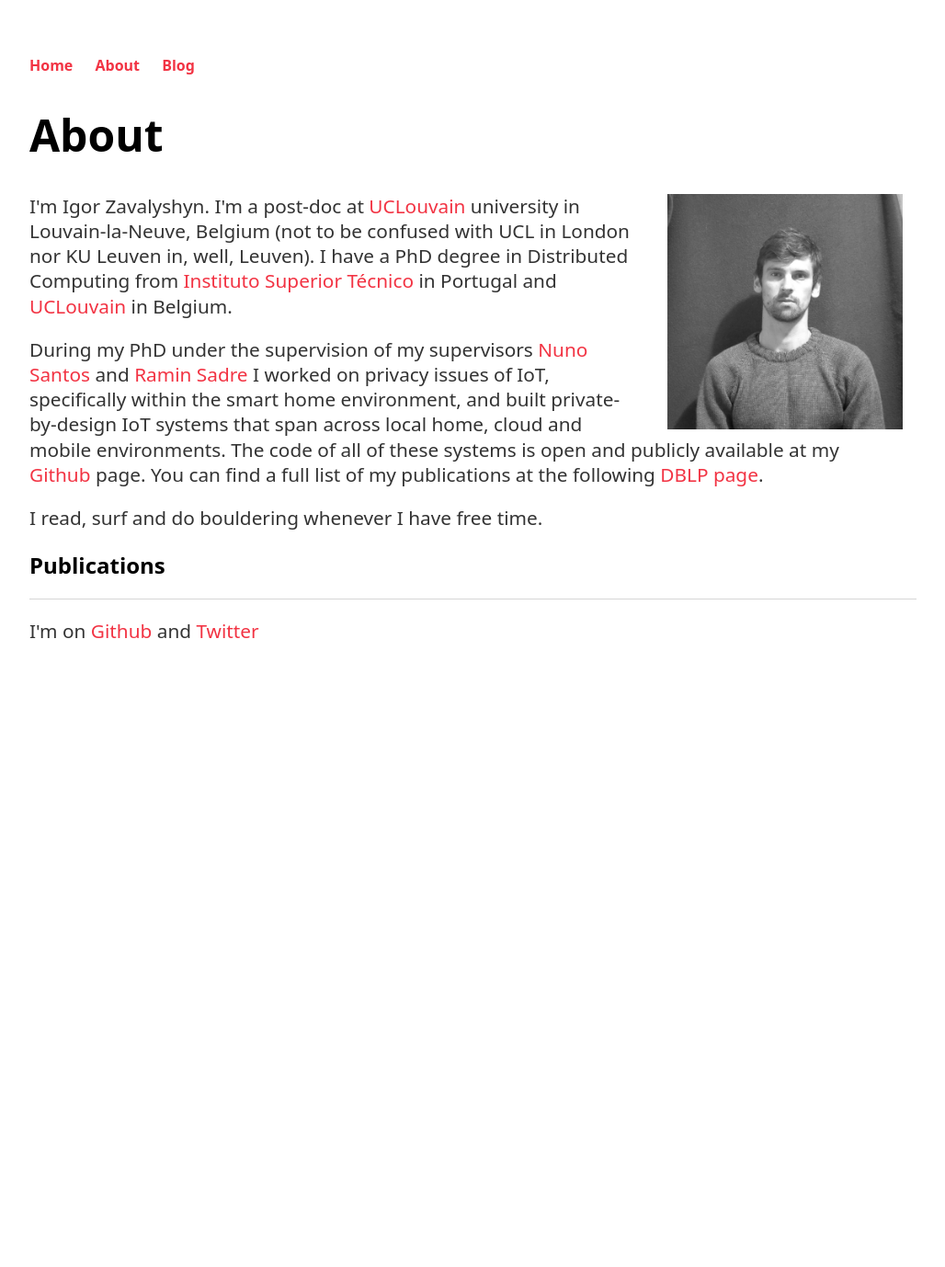
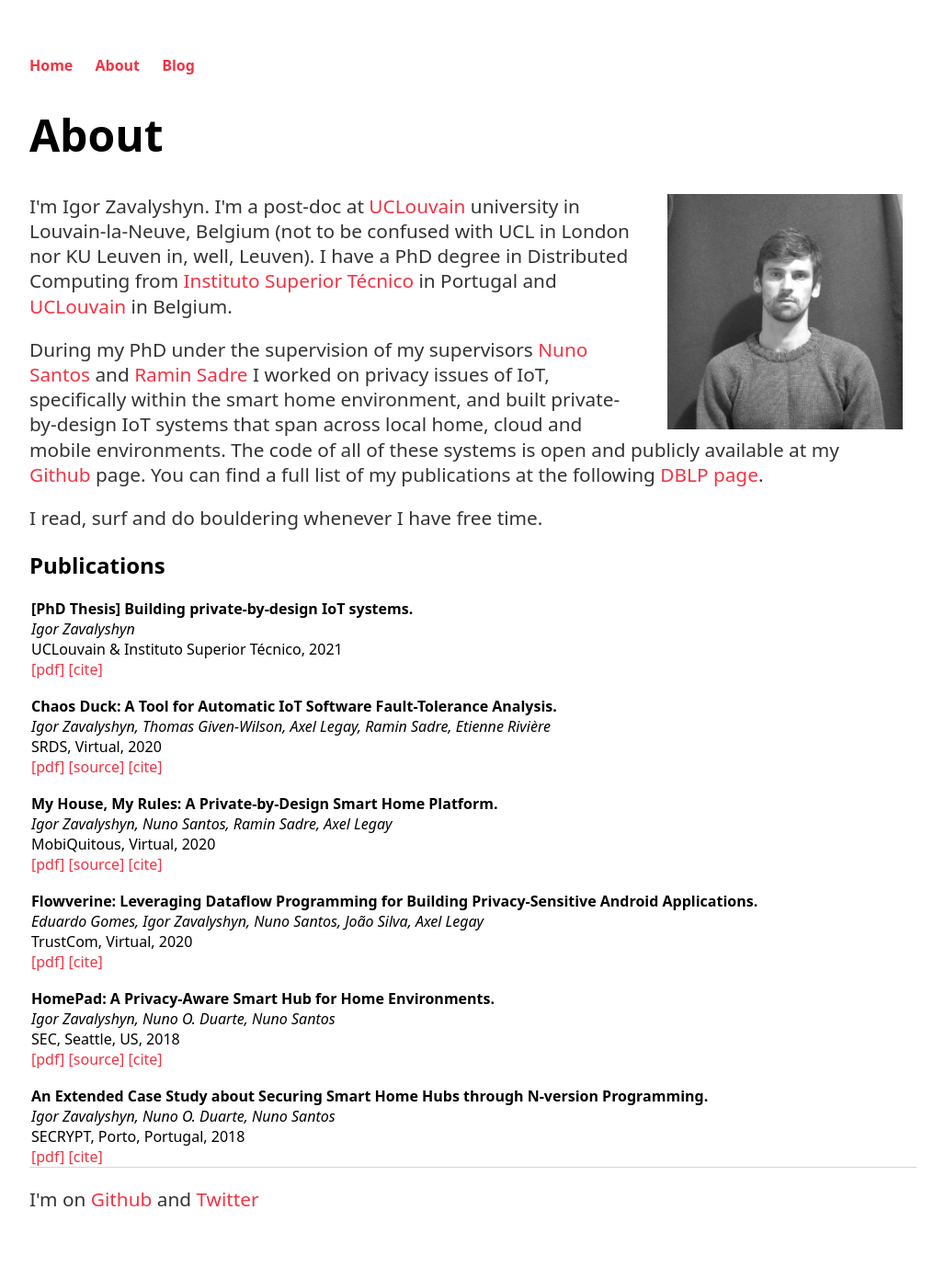
Before and after one commit to zavalyshyn/zavalyshyn.github.io, a Jekyll site: the page built from about/index.html, in a window 1280 px wide. Shown: the whole page at 92% size, without its empty margins (133-1161 px from the left). Built offline with Jekyll 4.4.1, drawn with Linux system fonts in a browser that asks for light colours; before the commit the page ends 900 px from its top, so only the background shows below that.

Commit message:
Added publications

```diff
--- a/about/index.html
+++ b/about/index.html
@@ -29,6 +29,87 @@ title: About Igor Zavalyshyn
 
 	<h2>Publications</h2>
 
+	<cite>
+		<span class="pub-title">[PhD Thesis] Building private-by-design IoT systems.</span>
+		<br>
+		<span class="pub-author">Igor Zavalyshyn</span>
+		<br>
+		<span class="pub-venue">UCLouvain & Instituto Superior Técnico, 2021</span>
+		<br>
+		<span class="pub-source">
+			<a href="/about/pubs/zavalyshyn-phd-thesis2021.pdf">[pdf]</a>
+			<a href="https://dblp.org/rec/phd/basesearch/Zavalyshyn21.html?view=bibtex">[cite]</a>
+		</span>
+	</cite>
+	<br>
+	<cite>
+		<span class="pub-title">Chaos Duck: A Tool for Automatic IoT Software Fault-Tolerance Analysis.</span>
+		<br>
+		<span class="pub-author">Igor Zavalyshyn, Thomas Given-Wilson, Axel Legay, Ramin Sadre, Etienne Rivière</span>
+		<br>
+		<span class="pub-venue">SRDS, Virtual, 2020</span>
+		<br>
+		<span class="pub-source">
+			<a href="/about/pubs/zavalyshyn-chaosduck-srds2020.pdf">[pdf]</a>
+			<a href="https://github.com/zavalyshyn/chaosduck">[source]</a>
+			<a href="https://dblp.org/rec/conf/srds/ZavalyshynGLSR21.html?view=bibtex">[cite]</a>
+		</span>
+	</cite>
+	<br>
+	<cite>
+		<span class="pub-title">My House, My Rules: A Private-by-Design Smart Home Platform.</span>
+		<br>
+		<span class="pub-author">Igor Zavalyshyn, Nuno Santos, Ramin Sadre, Axel Legay</span>
+		<br>
+		<span class="pub-venue">MobiQuitous, Virtual, 2020</span>
+		<br>
+		<span class="pub-source">
+			<a href="/about/pubs/zavalyshyn-patriot-mobiquitous2020.pdf">[pdf]</a>
+			<a href="https://github.com/zavalyshyn/patriot">[source]</a>
+			<a href="https://dblp.org/rec/conf/mobiquitous/Zavalyshyn0SL20.html?view=bibtex">[cite]</a>
+		</span>
+	</cite>
+	<br>
+	<cite>
+		<span class="pub-title">Flowverine: Leveraging Dataflow Programming for Building Privacy-Sensitive Android Applications.</span>
+		<br>
+		<span class="pub-author">Eduardo Gomes, Igor Zavalyshyn, Nuno Santos, João Silva, Axel Legay</span>
+		<br>
+		<span class="pub-venue">TrustCom, Virtual, 2020</span>
+		<br>
+		<span class="pub-source">
+			<a href="/about/pubs/gomes-flowverine-trustcom2020.pdf">[pdf]</a>
+			<a href="https://dblp.org/rec/conf/trustcom/GomesZ0SL20.html?view=bibtex">[cite]</a>
+		</span>
+	</cite>
+	<br>
+	<cite>
+		<span class="pub-title">HomePad: A Privacy-Aware Smart Hub for Home Environments.</span>
+		<br>
+		<span class="pub-author">Igor Zavalyshyn, Nuno O. Duarte, Nuno Santos</span>
+		<br>
+		<span class="pub-venue">SEC, Seattle, US, 2018</span>
+		<br>
+		<span class="pub-source">
+			<a href="/about/pubs/zavalyshyn-homepad-sec2018.pdf">[pdf]</a>
+			<a href="https://github.com/zavalyshyn/homepad">[source]</a>
+			<a href="https://dblp.org/rec/conf/edge/ZavalyshynD018.html?view=bibtex">[cite]</a>
+		</span>
+	</cite>
+	<br>
+	<cite>
+		<span class="pub-title">An Extended Case Study about Securing Smart Home Hubs through N-version Programming.</span>
+		<br>
+		<span class="pub-author">Igor Zavalyshyn, Nuno O. Duarte, Nuno Santos</span>
+		<br>
+		<span class="pub-venue">SECRYPT, Porto, Portugal, 2018</span>
+		<br>
+		<span class="pub-source">
+			<a href="/about/pubs/zavalyshyn-secrypt2018.pdf">[pdf]</a>
+			<a href="https://dblp.org/rec/conf/icete/ZavalyshynD018.html?view=bibtex">[cite]</a>
+		</span>
+	</cite>
+
 
 
 
```
Also changed, not shown: 6 other files.
